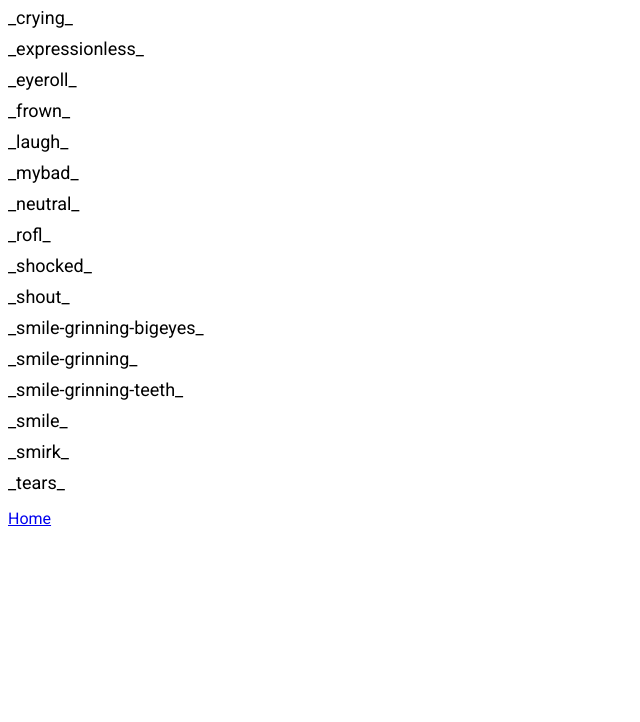
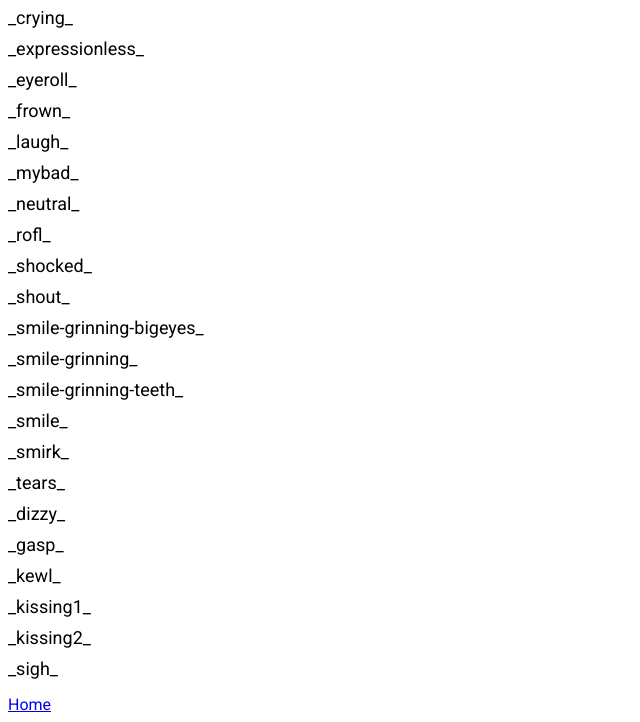
Before and after one commit to Solarium-Networks/Solarmoji, a plain HTML site: page SM-list/index.html in a window 1280 px wide. Shown: the part 84-806 px from the top of the page, without its empty margins (0-640 px from the left). Drawn offline with Linux system fonts and the light colour scheme.

Commit message:
update the list

```diff
--- a/SM-list/index.html
+++ b/SM-list/index.html
@@ -49,6 +49,12 @@
         <li>_smile_</li>
         <li>_smirk_</li>
         <li>_tears_</li>
+        <li>_dizzy_</li>
+        <li>_gasp_</li>
+        <li>_kewl_</li>
+        <li>_kissing1_</li>
+        <li>_kissing2_</li>
+        <li>_sigh_</li>
     </ul>
     <a href="https://solarium-networks.github.io/Solarmoji/">Home</a>
 </body>
```
